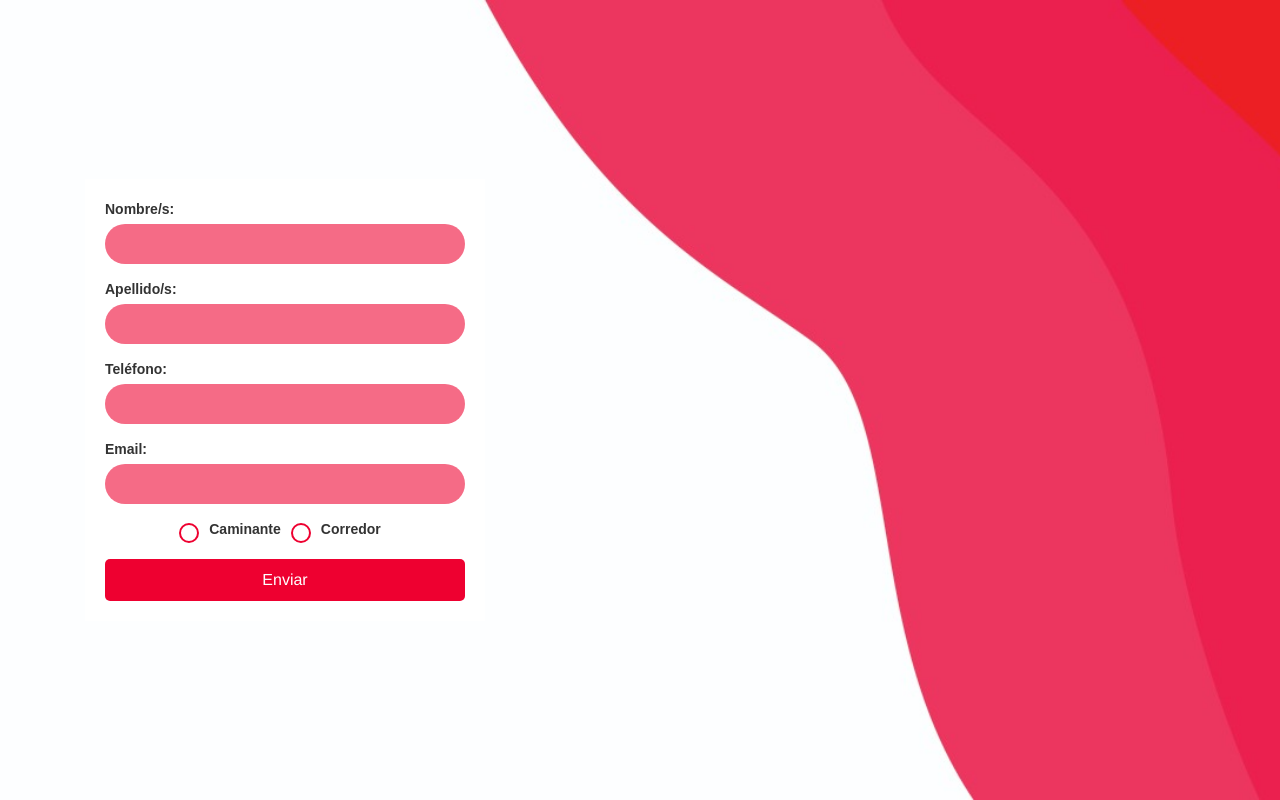
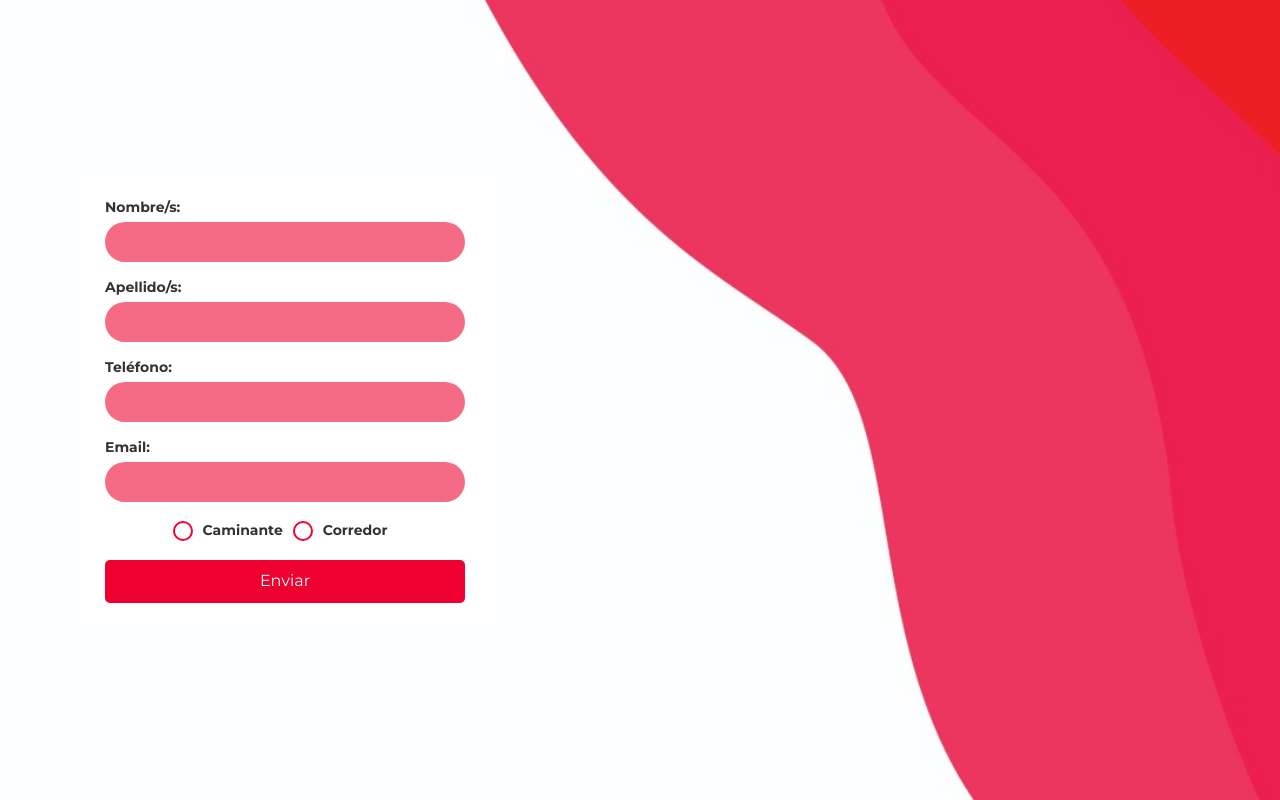
Before and after one commit to LuisinaEcharri/Web_ONG, a PHP site: page /form_correcaminata.html in a window 1280 px wide. Run offline with PHP 8.4, Linux system fonts and the light colour scheme.

Commit message:
Apariencia de los form labels

```diff
--- a/css/form_style.css
+++ b/css/form_style.css
@@ -1,10 +1,11 @@
+* {
+    font-family: 'Montserrat', sans-serif;
+}
+
 body {
     background: url("../img/fondo.jpeg") no-repeat center center fixed;
     background-size: cover;
 }
-
-
-
 
 .container {
     display: flex;
@@ -28,7 +29,6 @@ body {
 #registro-form label {
     display: block;
     margin-bottom: 5px;
-    font-family: Arial, sans-serif;
 }
 
 #registro-form input[type="text"],
@@ -49,7 +49,7 @@ body {
 }
 
 .opciones label {
-    margin: 0 10px;
+    margin: 3px 10px;
 }
 
 /* OPCION 2 */
```
